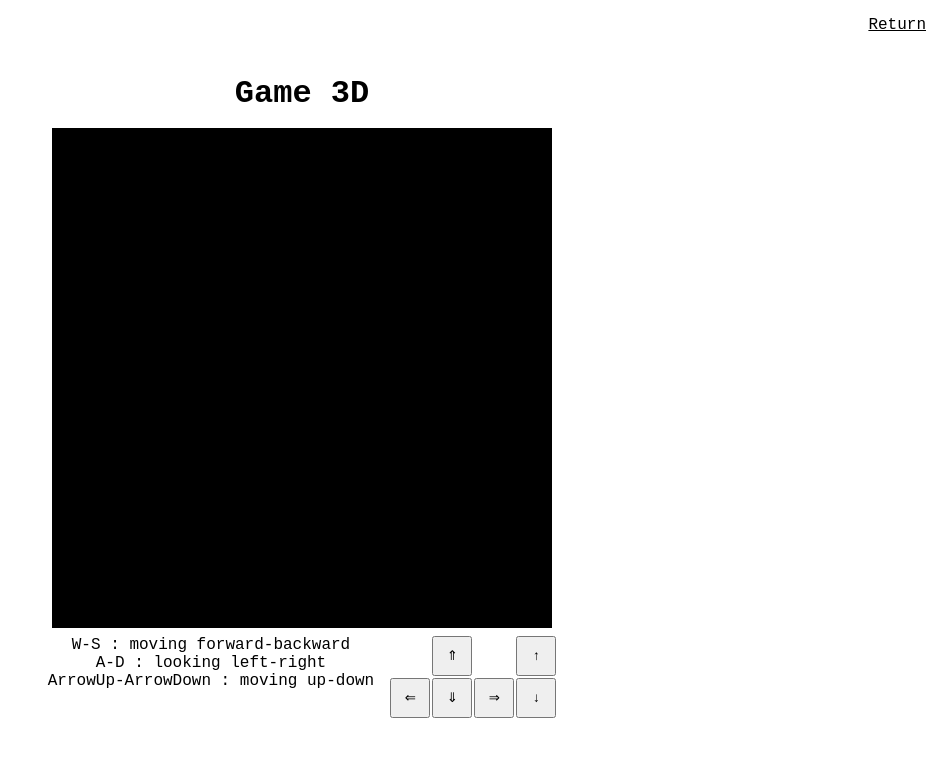
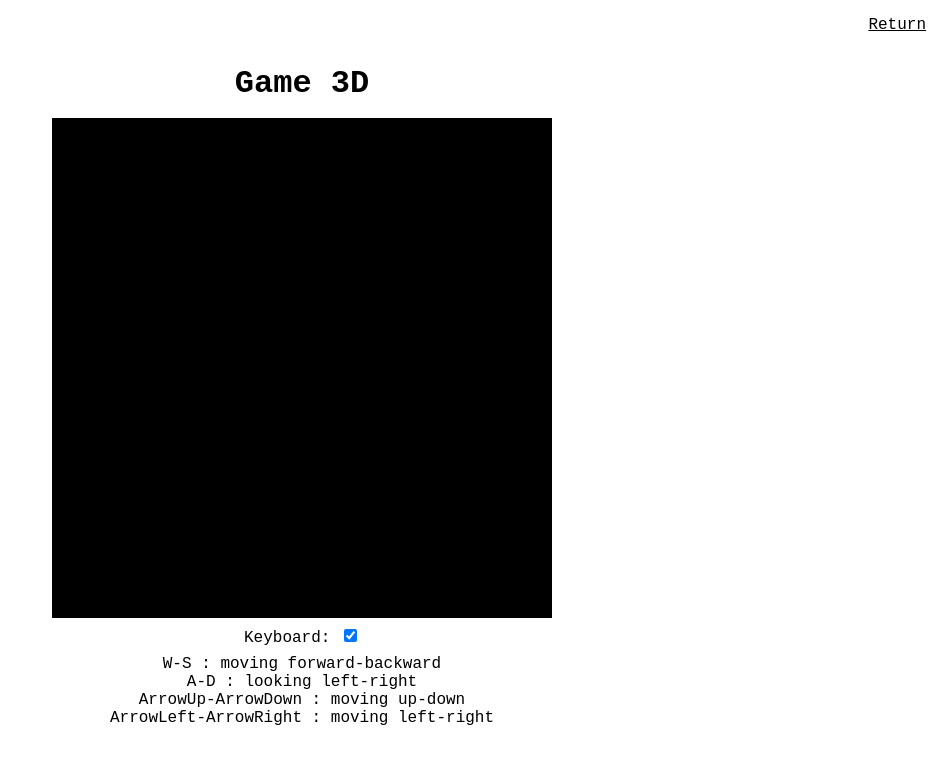
Before and after one commit to sutaC/Renderer3D, a SvelteKit app: page /game in a window 1280 px wide. Shown: the top 764 px of the page, without its empty margins (338-1280 px from the left). Built offline with nearby package versions, Linux system fonts and the light colour scheme; no server answers.

Commit message:
Sides movment && keyboard / joistick controlls

```diff
--- a/src/lib/Game.ts
+++ b/src/lib/Game.ts
@@ -21,13 +21,26 @@ export class Game extends Engine {
 		this.input.addPreventKey('d');
 		this.input.addPreventKey('ArrowUp');
 		this.input.addPreventKey('ArrowDown');
+		this.input.addPreventKey('ArrowLeft');
+		this.input.addPreventKey('ArrowRight');
 	}
 
 	protected update(deltaTime: number): void {
 		// Input handling
 		const move = 8 * deltaTime;
 		const rotation = 64 * deltaTime;
-		const moveVector = vec.vectorMultiply(this.camera.lookDirection, 8 * deltaTime);
+
+		const moveVector = vec.vectorMultiply(this.camera.lookDirection, move);
+
+		const moveSidesVector = vec.vectorMultiply(
+			vec.vectorNormal(
+				this.camera.position,
+				vec.vectorAdd(this.camera.position, vec.vector({ x: 0, y: 1, z: 0 })),
+				vec.vectorAdd(this.camera.position, this.camera.lookDirection)
+			),
+			move
+		);
+
 		if (this.input.isKeyHeld('w')) {
 			// Move forward
 			this.camera.position = vec.vectorAdd(this.camera.position, moveVector);
@@ -35,6 +48,14 @@ export class Game extends Engine {
 		if (this.input.isKeyHeld('s')) {
 			// Move backward
 			this.camera.position = vec.vectorSubtract(this.camera.position, moveVector);
+		}
+		if (this.input.isKeyHeld('ArrowLeft')) {
+			// Move left
+			this.camera.position = vec.vectorAdd(this.camera.position, moveSidesVector);
+		}
+		if (this.input.isKeyHeld('ArrowRight')) {
+			// Move right
+			this.camera.position = vec.vectorSubtract(this.camera.position, moveSidesVector);
 		}
 		if (this.input.isKeyHeld('a')) {
 			// Look left
--- a/src/routes/game/+page.svelte
+++ b/src/routes/game/+page.svelte
@@ -5,16 +5,23 @@
 
 	let engine: Game | undefined = undefined;
 
+	let keyboard: boolean = true;
+
 	onMount(() => {
 		const canvas = document.querySelector('canvas') as HTMLCanvasElement;
 		engine = new Game(canvas);
 
-		engine.addAlternativeButton(document.querySelector('#left') as HTMLButtonElement, 'a');
+		engine.addAlternativeButton(document.querySelector('#lookleft') as HTMLButtonElement, 'a');
 		engine.addAlternativeButton(document.querySelector('#forward') as HTMLButtonElement, 'w');
-		engine.addAlternativeButton(document.querySelector('#right') as HTMLButtonElement, 'd');
+		engine.addAlternativeButton(document.querySelector('#lookright') as HTMLButtonElement, 'd');
 		engine.addAlternativeButton(document.querySelector('#backward') as HTMLButtonElement, 's');
 		engine.addAlternativeButton(document.querySelector('#up') as HTMLButtonElement, 'ArrowUp');
 		engine.addAlternativeButton(document.querySelector('#down') as HTMLButtonElement, 'ArrowDown');
+		engine.addAlternativeButton(document.querySelector('#left') as HTMLButtonElement, 'ArrowLeft');
+		engine.addAlternativeButton(
+			document.querySelector('#right') as HTMLButtonElement,
+			'ArrowRight'
+		);
 
 		engine.onready = (eng) => {
 			eng.run();
@@ -44,20 +51,30 @@
 
 <canvas width="500" height="500"></canvas>
 
-<div class="wrap">
-	<p class="controlls">
-		W-S : moving forward-backward <br /> A-D : looking left-right <br /> ArrowUp-ArrowDown : moving up-down
+<section class="controll">
+	<div class="keyboardSwitch">
+		<label for="inputKeyboardSwitch">Keyboard: </label>
+		<input type="checkbox" name="keyboardSwitch" id="inputKeyboardSwitch" bind:checked={keyboard} />
+	</div>
+
+	<p class="controlls" class:invisible={!keyboard}>
+		<span>W-S : moving forward-backward</span>
+		<span>A-D : looking left-right</span>
+		<span>ArrowUp-ArrowDown : moving up-down</span>
+		<span>ArrowLeft-ArrowRight : moving left-right</span>
 	</p>
 
-	<div class="controller">
-		<button id="left" aria-label="Left">&lArr;</button>
-		<button id="forward" aria-label="Forward">&uArr;</button>
-		<button id="right" aria-label="Right">&rArr;</button>
-		<button id="backward" aria-label="Backward">&dArr;</button>
-		<button id="up" aria-label="Up">&uarr;</button>
-		<button id="down" aria-label="Down">&darr;</button>
+	<div class="controller" class:invisible={keyboard}>
+		<button id="lookleft" aria-label="Look left">&lArr;</button>
+		<button id="forward" aria-label="Move forward">&uArr;</button>
+		<button id="lookright" aria-label="Look right">&rArr;</button>
+		<button id="backward" aria-label="Move backward">&dArr;</button>
+		<button id="left" aria-label="Move left">&larr;</button>
+		<button id="up" aria-label="Move up">&uarr;</button>
+		<button id="right" aria-label="Move right">&rarr;</button>
+		<button id="down" aria-label="Move down">&darr;</button>
 	</div>
-</div>
+</section>
 
 <style>
 	.return {
@@ -71,13 +88,13 @@
 		margin: 0 0 1rem;
 	}
 
-	.wrap {
-		margin: 0.5rem 0;
+	.controll {
 		display: flex;
 		justify-content: center;
-		align-items: start;
-		gap: 1rem;
-		padding-inline: 2rem;
+		align-items: center;
+		flex-direction: column;
+		gap: 0.5rem;
+		margin: 0.5rem;
 	}
 
 	.controller {
@@ -85,7 +102,7 @@
 		text-align: center;
 		justify-content: center;
 		gap: 0.125rem;
-		grid-template-areas: '. forward . up' 'left backward right down';
+		grid-template-areas: '. forward . . up .' 'lookleft backward lookright left down right';
 	}
 
 	.controller button {
@@ -112,9 +129,23 @@
 	#down {
 		grid-area: down;
 	}
+	#lookleft {
+		grid-area: lookleft;
+	}
+	#lookright {
+		grid-area: lookright;
+	}
 
 	.controlls {
 		text-align: center;
 		margin: 0;
 	}
+
+	.controlls > * {
+		display: block;
+	}
+
+	.invisible {
+		display: none;
+	}
 </style>
```
